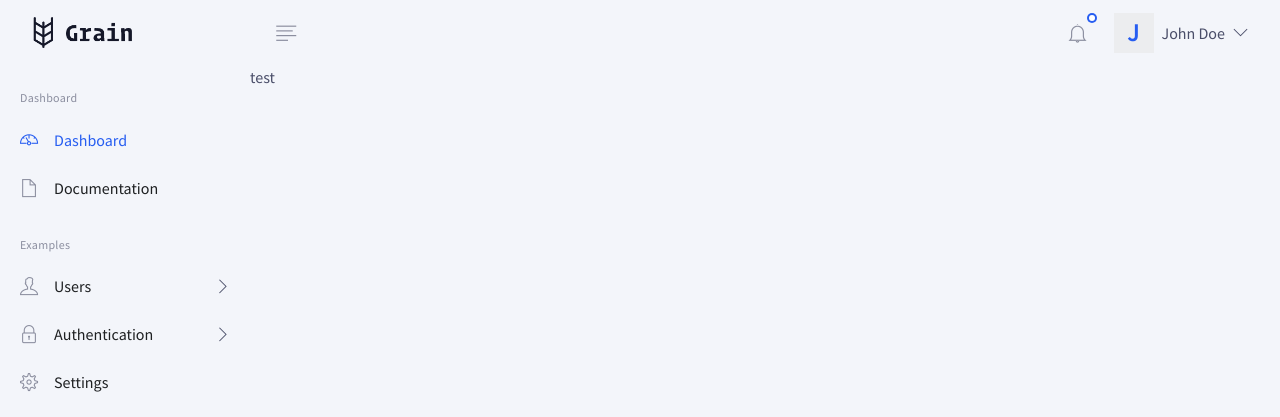
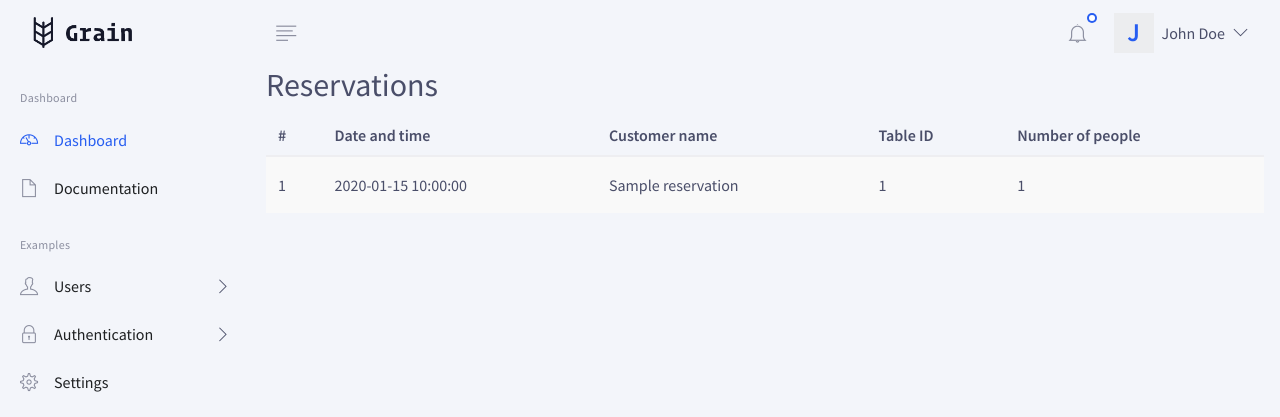
Before and after one commit to Raptr3x/table-reservation-system, a PHP site: template templates/admin/panel/home.html.twig in a window 1280 px wide. Shown: the top 417 px of the page. Run offline with PHP 8.4, Linux system fonts and the light colour scheme; the template is opened without the code that fills it: most values are stand-ins (such as "Sample title", 1, 10 or a date in 2020); a stand-in replaces the project's code that opens the database connection; some libraries are stand-ins or nearby versions; some web fonts are replaced.

Commit message:
load data into table

```diff
--- a/assets/js/pages/panel_home.js
+++ b/assets/js/pages/panel_home.js
@@ -1,3 +1,13 @@
+
+
+
+// Make table rows clickable
+$('.table-row').on('click', function(element){
+    var reservationId = $(this).find('td:first').text();
+    window.location.href = '/admin/reservation-edit/' + reservationId;
+});
+
+// logout button func
 $('#logout-btn').on('click', function(){
     $.ajax({
         type: "POST",
--- a/templates/admin/panel/home.html.twig
+++ b/templates/admin/panel/home.html.twig
@@ -1,7 +1,31 @@
 {% extends "admin_panel_base.html.twig" %}
 
 {% block content %}
-
-<p>test</p>
-
+<div class="mx-3">
+    <h2>Reservations</h2>
+	<div class="table-responsive">
+		<table class="table table-striped" style="white-space:nowrap;">
+			<thead>
+				<tr>
+					<th class="font-weight-semi-bold border-top-0 py-2">#</th>
+					<th class="font-weight-semi-bold border-top-0 py-2">Date and time</th>
+					<th class="font-weight-semi-bold border-top-0 py-2">Customer name</th>
+					<th class="font-weight-semi-bold border-top-0 py-2">Table ID</th>
+					<th class="font-weight-semi-bold border-top-0 py-2">Number of people</th>
+				</tr>
+			</thead>
+			<tbody>
+				{% for res in all_reservations %}
+						<tr class="table-row" style="cursor:pointer">
+							<td class="py-3">{{res.resID}}</td>
+							<td class="py-3">{{res.reservationDatetime}}</td>
+							<td class="py-3">{{res.reservationName}}</td>
+							<td class="py-3">{{res.tableID}}</td>
+							<td class="py-3">{{res.numOfPeople}}</td>
+						</tr>
+				{% endfor %}
+			</tbody>
+		</table>
+	</div>
+</div>
 {% endblock %}
```
